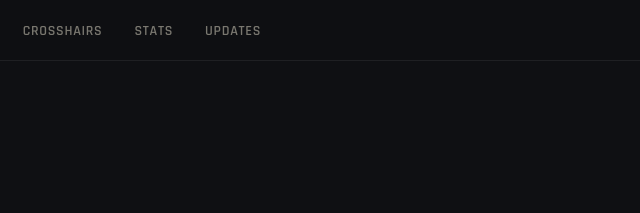
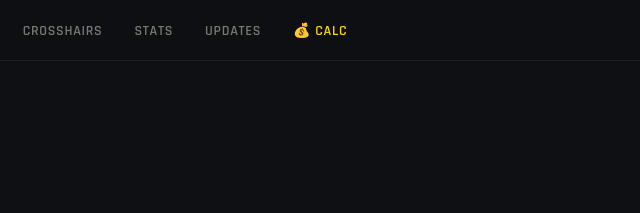
Before and after one commit to telesouttax/vainfos, a plain HTML site: page updates.html in a window 1280 px wide. Shown: the top 213 px of the page, 373-1013 px from the left. Drawn offline with Linux system fonts and the light colour scheme.

Commit message:
Update updates.html

```diff
--- a/updates.html
+++ b/updates.html
@@ -18,6 +18,7 @@
       <li><a href="crosshairs.html" class="nav-link">Crosshairs</a></li>
       <li><a href="stats.html" class="nav-link">Stats</a></li>
       <li><a href="updates.html" class="nav-link">Updates</a></li>
+        <li><a href="calculadora.html" class="nav-link" style="color:#FFD700">💰 Calc</a></li>
     </ul>
   </div>
 </nav>
```
